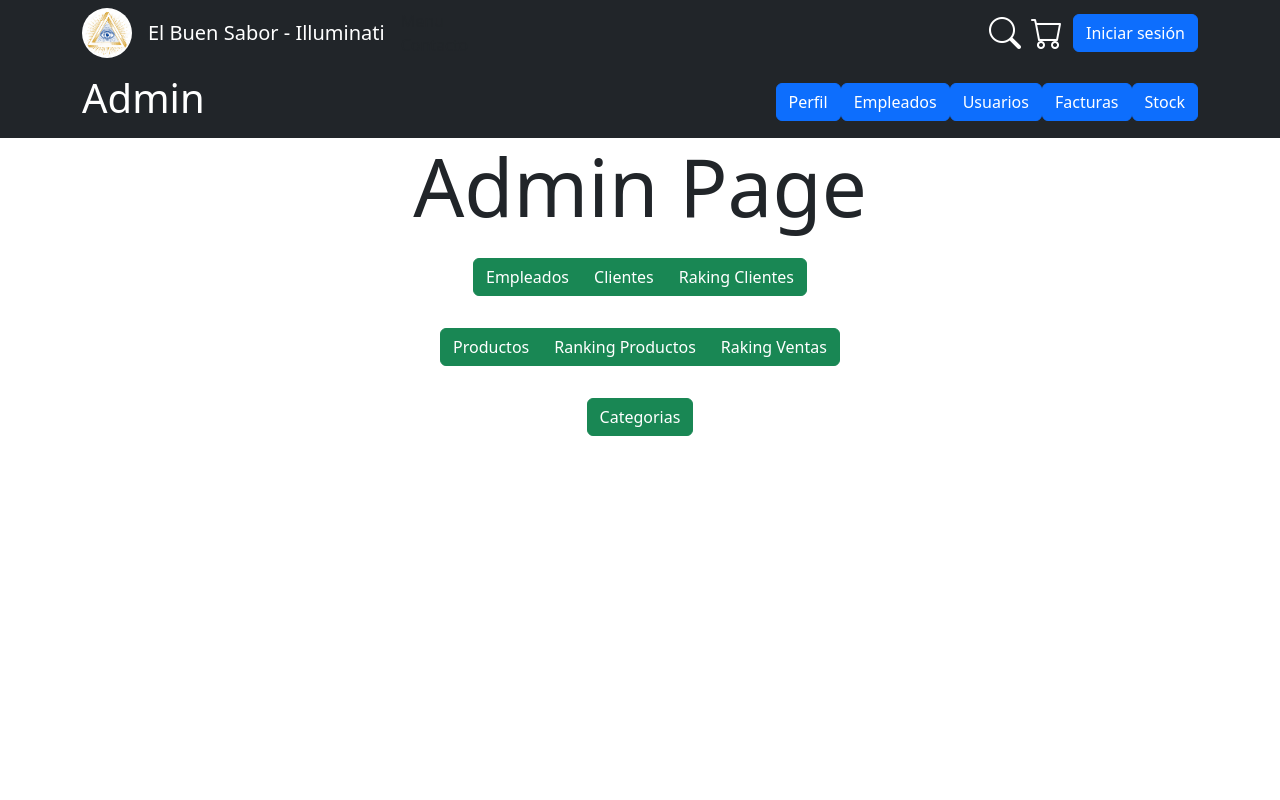
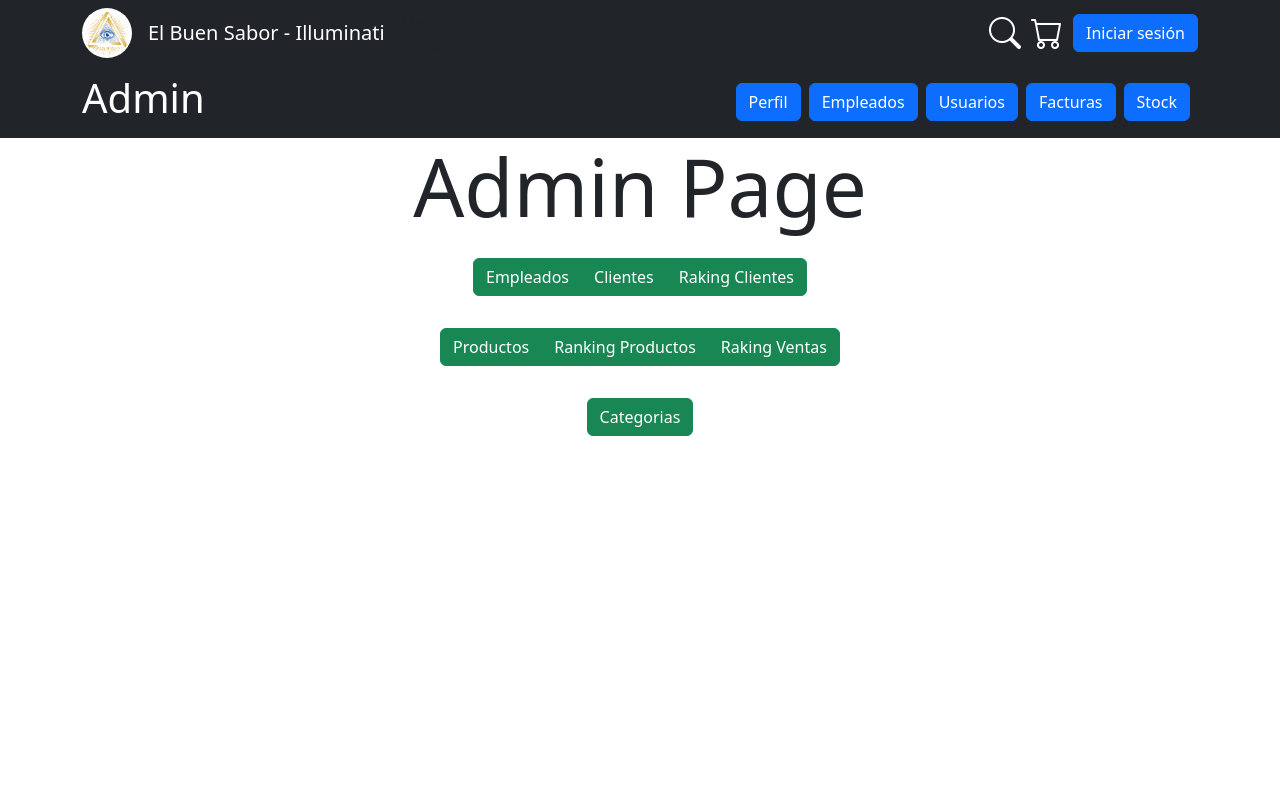
Before and after one commit to RamaHualpusher/Illuminati-ElBuenSabor-Frontend, a React (Create React App) app: page /admin in a window 1280 px wide. Shown: the top 800 px of the page. Built offline with nearby package versions, Linux system fonts and the light colour scheme.

Commit message:
Cambio de nombre de componente

```diff
--- a/src/components/AdminPage/NavbarAdmin.tsx
+++ /dev/null
@@ -1,40 +0,0 @@
-import React, { useState } from "react";
-
-interface title {
-  title: String;
-}
-
-const NavbarAdmin: React.FC<title> = ({ title }) => {
-    const [navbarOpen, setNavbarOpen] = useState(false);
-
-    const toggleNavbar = () => {
-        setNavbarOpen(!navbarOpen);
-    };
-
-    return (
-        <nav className="navbar navbar-expand-lg navbar-dark bg-dark">
-            <div className="container">
-            <h1 className='Title_admin h1 text-white'>{title}</h1>
-                <div className="d-flex justify-content-center aling-items-center">
-                    <button className="btn btn-primary">
-                        Perfil
-                    </button>
-                    <button className="btn btn-primary">
-                        Empleados
-                    </button>
-                    <button className="btn btn-primary">
-                        Usuarios
-                    </button>
-                    <button className="btn btn-primary">
-                        Facturas
-                    </button>
-                    <button className="btn btn-primary">
-                        Stock
-                    </button>
-                </div>
-            </div>
-        </nav>
-    )
-}
-
-export default NavbarAdmin;
--- /dev/null
+++ b/src/components/AdminPage/PanelAdmin.tsx
@@ -0,0 +1,30 @@
+import React, { useState } from "react";
+
+interface NavbarAdminProps {
+  title: string;
+}
+
+const PanelAdmin: React.FC<NavbarAdminProps> = ({ title }) => {
+  const [navbarOpen, setNavbarOpen] = useState(false);
+
+  const toggleNavbar = () => {
+    setNavbarOpen(!navbarOpen);
+  };
+
+  return (
+    <nav className="navbar navbar-expand-lg navbar-dark bg-dark">
+      <div className="container">
+        <h1 className="Title_admin h1 text-white">{title}</h1>
+        <div className="d-flex justify-content-center align-items-center">
+          <button className="btn btn-primary me-2">Perfil</button>
+          <button className="btn btn-primary me-2">Empleados</button>
+          <button className="btn btn-primary me-2">Usuarios</button>
+          <button className="btn btn-primary me-2">Facturas</button>
+          <button className="btn btn-primary me-2">Stock</button>
+        </div>
+      </div>
+    </nav>
+  );
+};
+
+export default PanelAdmin;
--- a/src/screens/Admin.tsx
+++ b/src/screens/Admin.tsx
@@ -1,13 +1,13 @@
 import React from "react";
 import AdminPage from "../components/AdminPage/AdminPage";
-import NavbarAdmin from "../components/AdminPage/NavbarAdmin";
+import PanelAdmin from "../components/AdminPage/PanelAdmin";
 import NavBar from "../components/NavBar/Navbar";
 
 const Admin = () => {
     return (
         <div>
             <NavBar/>
-            <NavbarAdmin title={"Admin"}/>
+            <PanelAdmin title={"Admin"}/>
             <AdminPage />
         </div>
     );
```
